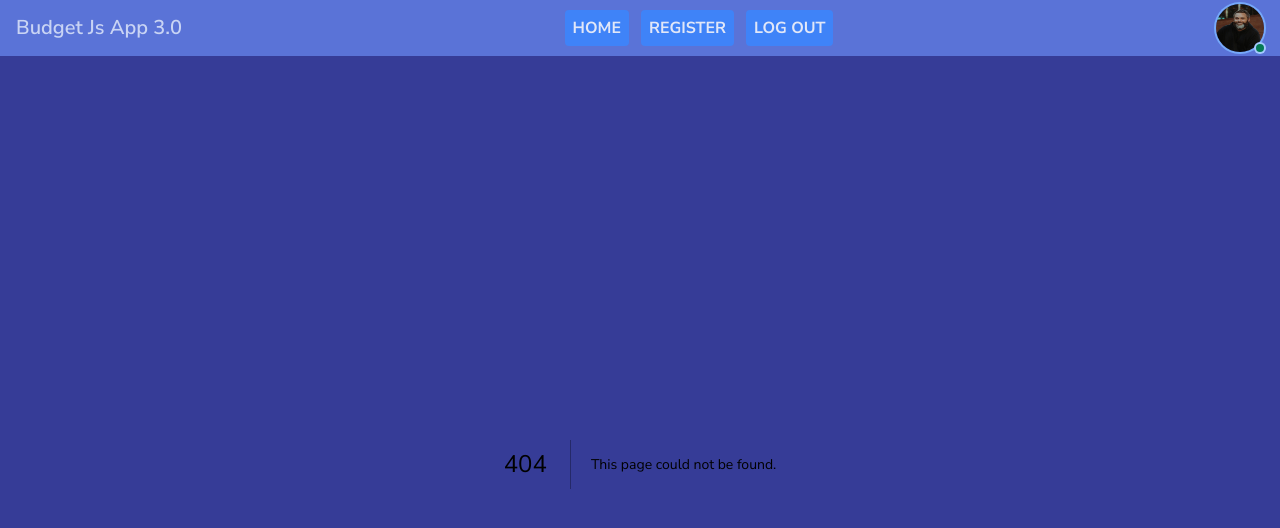
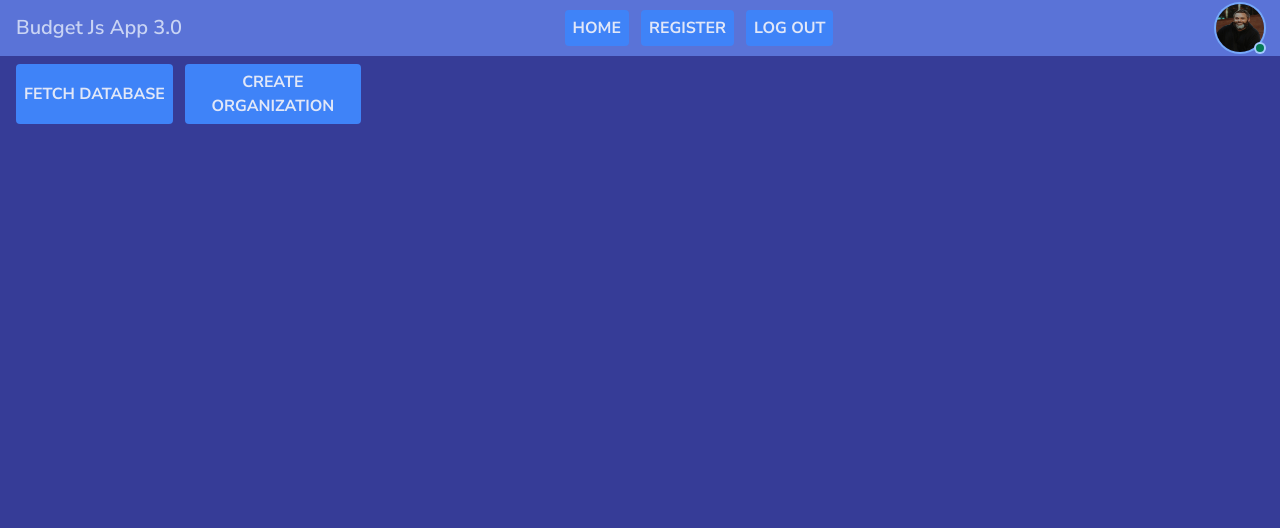
Before and after one commit to Andressitoito/Budget-JS-App-3.0, a Next.js app: page /helperButtons in a window 1280 px wide. Before the commit this address had no page. Shown: the top 528 px of the page. Built offline with nearby package versions, Linux system fonts and the light colour scheme.

Commit message:
Testing fetch data page created
Helper buttons page would be used to debug and test the database, this buttons has been removed from register page

```diff
--- a/pages/auth/register.js
+++ b/pages/auth/register.js
@@ -8,21 +8,25 @@ const Register = () => {
 
 	const handleClickActiveTab = (tab, e) => {
 		setActiveTab(tab);
+		console.log(tab)
 
 		document.querySelectorAll(".tab").forEach((tab) => {
+			tab.classList.remove("bg-indigo-400");
+			tab.classList.remove("bg-indigo-500");
 			tab.classList.add("bg-indigo-500");
 		});
 
 		if (e.target.tagName === "svg") {
 			return;
 		} else {
+			e.target.classList.remove("bg-indigo-400");
 			e.target.classList.remove("bg-indigo-500");
 			e.target.classList.add("bg-indigo-400");
 		}
 	};
 
 	return (
-		<div className="flex justify-center mt-2">
+		<div className="flex justify-center mt-2 mx-7">
 			{/* If our user doesnt have any attributes it means that there is no user logged in*/}
 
 			{/* {Object.keys(user).length != 0 && (
@@ -39,7 +43,7 @@ const Register = () => {
 			<div className="md:w-[50%]">
 				<div className="flex justify-between gap-5">
 					<button
-						className="tab text-white w-1/2 p-4 rounded bg-indigo-500  hover:bg-indigo-400 hover:text-indigo-100 shadow-md flex items-center justify-center
+						className="tab text-white w-1/2 p-4 rounded bg-indigo-400  hover:bg-indigo-400 hover:text-indigo-100 shadow-md flex items-center justify-center
 						transition duration-400 ease-in-out"
 						onClick={(e) => handleClickActiveTab("signin", e)}
 					>
--- /dev/null
+++ b/pages/helperButtons.js
@@ -0,0 +1,43 @@
+import BaseButton from "../components/interaction/Base-button";
+
+
+
+const HelperButtons = () => {
+
+
+ const handleClickDatabaseCall = async (e) => {
+  e.preventDefault()
+
+  const res = await fetch('/api/data/find_user')
+
+  const data = await res.json()
+
+  console.log(data)
+
+ }
+
+ const handleClick_createNewOrganization = async () => {
+  const res = await fetch('/api/data/create_new_organization')
+
+  const data = res.json()
+
+  console.log(data)
+ }
+
+
+
+
+ return (
+  <>
+   <div className="m-4 flex flex-wrap gap-3">
+
+    <BaseButton onClick={(e) => handleClickDatabaseCall(e)} text={'Fetch Database'}></BaseButton>
+    <BaseButton onClick={(e) => handleClick_createNewOrganization(e)} text={'Create Organization'}></BaseButton>
+
+   </div>
+
+  </>
+ )
+}
+
+export default HelperButtons;
```
